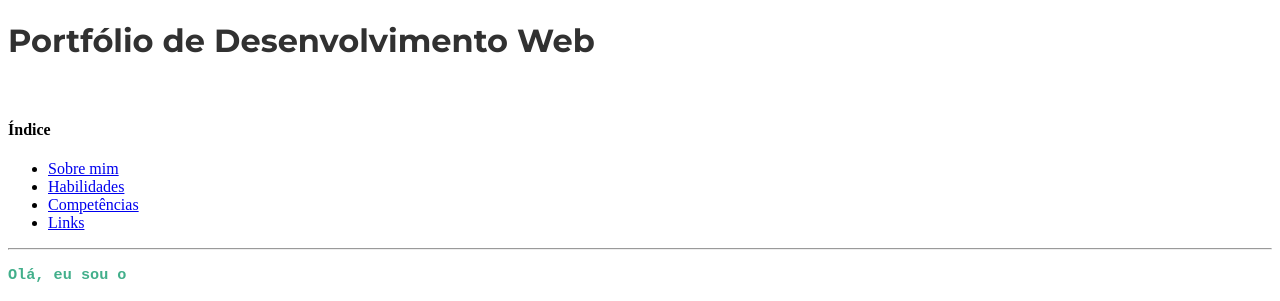
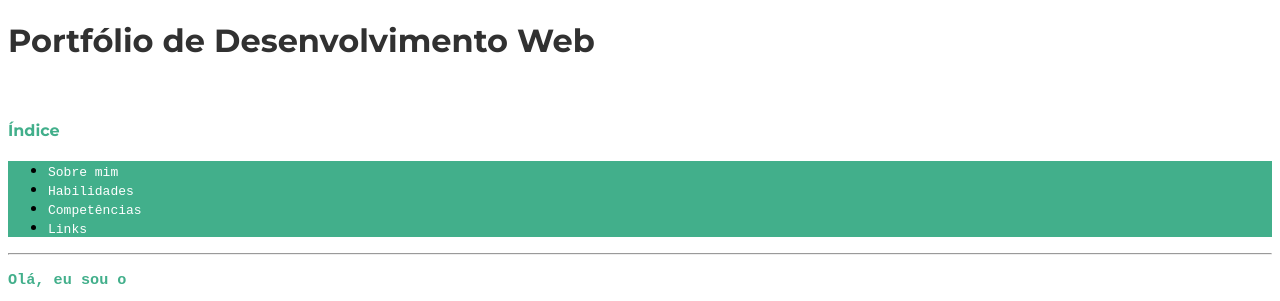
Before and after one commit to thiagorvianas/thiagorvianas.github.io, a plain HTML site: page index.html in a window 1280 px wide. Shown: the top 301 px of the page. Drawn offline with Linux system fonts and the light colour scheme.

Commit message:
estiliza o menu

```diff
--- a/index.html
+++ b/index.html
@@ -17,12 +17,12 @@
 <body>
     <h1 class="color-texts">Portfólio de Desenvolvimento Web</h1>
     <br>
-    <h4>Índice</h4>
-    <ul>
-        <li> <a href="#sobre-mim">Sobre mim</a></li>
-        <li> <a href="#habilidades">Habilidades</a></li>
-        <li> <a href="#competencias">Competências</a></li>
-        <li> <a href="#links">Links</a></li>
+    <h4 class="color-titles">Índice</h4>
+    <ul id="menu">
+        <li> <a class="menu-buttons" href="#sobre-mim">Sobre mim</a></li>
+        <li> <a class="menu-buttons" href="#habilidades">Habilidades</a></li>
+        <li> <a class="menu-buttons" href="#competencias">Competências</a></li>
+        <li> <a class="menu-buttons" href="#links">Links</a></li>
     </ul>
     <hr>
     <h3>Olá, eu sou o</h3>
--- a/styles.css
+++ b/styles.css
@@ -1,6 +1,7 @@
 #foto-do-thiago {
     border-radius: 100%;
 }
+
 h1, h2 {
     font-family: 'montserrat', sans-serif;
 }
@@ -10,6 +11,10 @@ h3 {
     color: rgb(66, 175, 139);
 }
 
+h4 {
+    font-family: 'montserrat', sans-serif;
+}
+
 .color-titles {
     color: rgb(66, 175, 139);
 }
@@ -17,3 +22,14 @@ h3 {
 .color-texts {
     color: rgb(49, 49, 49);
 }
+
+.menu-buttons {
+    text-decoration: none;
+    color: white;
+    font-family: monospace;
+}
+
+#menu {
+    font-family: 'montserrat', sans-serif;
+    background-color: rgb(66, 175, 139);
+}
```
